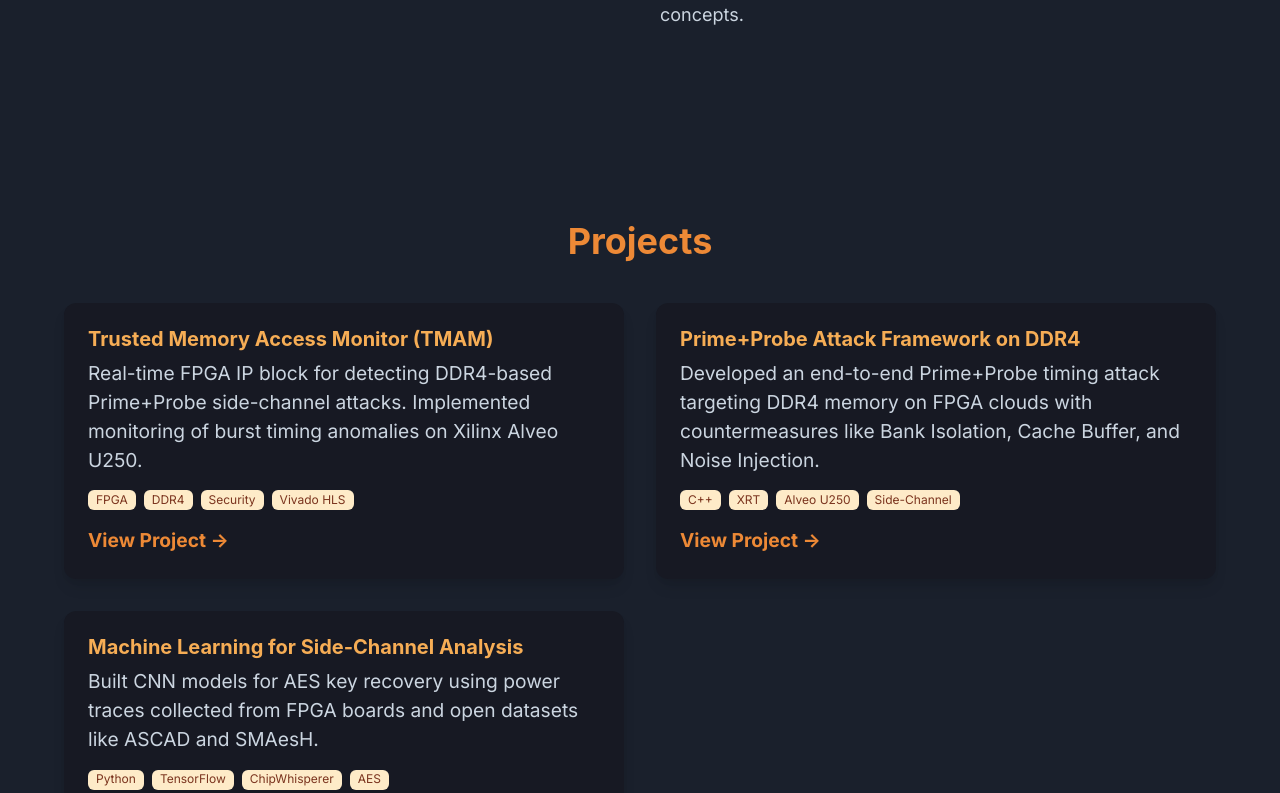
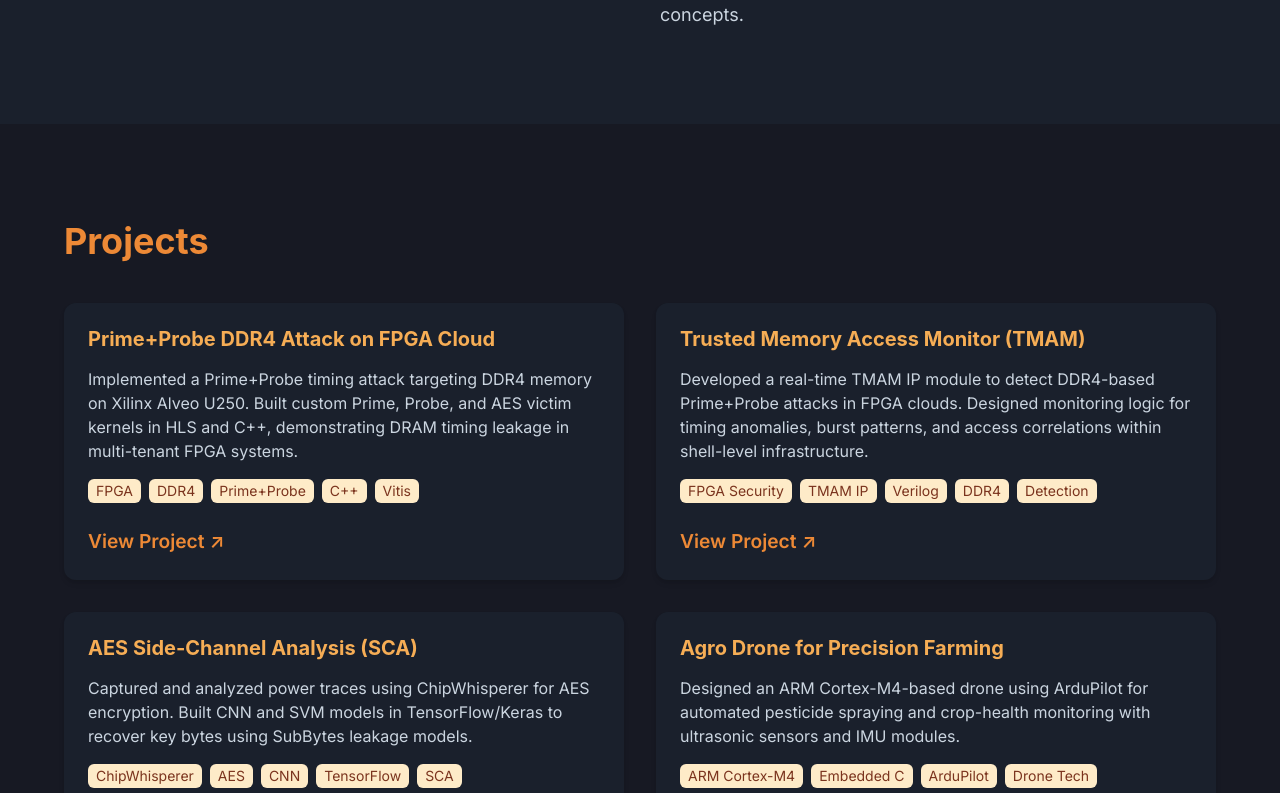
Before and after one commit to VineetChadalavada/vineet-portfolio, a Next.js app: page / in a window 1280 px wide. Shown: the part 847-1640 px from the top of the page. Built offline with nearby package versions, Linux system fonts and the light colour scheme.

Commit message:
Update Projects.tsx

```diff
--- a/components/Projects.tsx
+++ b/components/Projects.tsx
@@ -2,9 +2,8 @@ import {
   Box,
   Heading,
   Text,
+  SimpleGrid,
   VStack,
-  SimpleGrid,
-  HStack,
   Link,
   Tag,
 } from "@chakra-ui/react";
@@ -12,67 +11,84 @@ import { motion } from "framer-motion";
 
 const MotionBox = motion(Box);
 
-export default function Projects() {
 const projects = [
   {
+    title: "Prime+Probe DDR4 Attack on FPGA Cloud",
+    desc: "Implemented a Prime+Probe timing attack targeting DDR4 memory on Xilinx Alveo U250. Built custom Prime, Probe, and AES victim kernels in HLS and C++, demonstrating DRAM timing leakage in multi-tenant FPGA systems.",
+    tags: ["FPGA", "DDR4", "Prime+Probe", "C++", "Vitis"],
+    link: "https://github.com/VineetChadalavada", // you can later link to your repo or paper
+  },
+  {
     title: "Trusted Memory Access Monitor (TMAM)",
-      desc: "Real-time FPGA IP block for detecting DDR4-based Prime+Probe side-channel attacks. Implemented monitoring of burst timing anomalies on Xilinx Alveo U250.",
-      tags: ["FPGA", "DDR4", "Security", "Vivado HLS"],
+    desc: "Developed a real-time TMAM IP module to detect DDR4-based Prime+Probe attacks in FPGA clouds. Designed monitoring logic for timing anomalies, burst patterns, and access correlations within shell-level infrastructure.",
+    tags: ["FPGA Security", "TMAM IP", "Verilog", "DDR4", "Detection"],
     link: "https://github.com/VineetChadalavada",
   },
   {
-      title: "Prime+Probe Attack Framework on DDR4",
-      desc: "Developed an end-to-end Prime+Probe timing attack targeting DDR4 memory on FPGA clouds with countermeasures like Bank Isolation, Cache Buffer, and Noise Injection.",
-      tags: ["C++", "XRT", "Alveo U250", "Side-Channel"],
-      link: "https://vineetchadalavada.github.io",
+    title: "AES Side-Channel Analysis (SCA)",
+    desc: "Captured and analyzed power traces using ChipWhisperer for AES encryption. Built CNN and SVM models in TensorFlow/Keras to recover key bytes using SubBytes leakage models.",
+    tags: ["ChipWhisperer", "AES", "CNN", "TensorFlow", "SCA"],
+    link: "https://github.com/VineetChadalavada",
   },
   {
-      title: "Machine Learning for Side-Channel Analysis",
-      desc: "Built CNN models for AES key recovery using power traces collected from FPGA boards and open datasets like ASCAD and SMAesH.",
-      tags: ["Python", "TensorFlow", "ChipWhisperer", "AES"],
+    title: "Agro Drone for Precision Farming",
+    desc: "Designed an ARM Cortex-M4-based drone using ArduPilot for automated pesticide spraying and crop-health monitoring with ultrasonic sensors and IMU modules.",
+    tags: ["ARM Cortex-M4", "Embedded C", "ArduPilot", "Drone Tech"],
     link: "https://github.com/VineetChadalavada",
   },
 ];
 
+export default function Projects() {
   return (
-    <Box id="projects" py={24} px={6} bg="gray.800" color="gray.100">
-      <VStack spacing={10} maxW="6xl" mx="auto" align="stretch">
-        <Heading size="xl" color="orange.400" textAlign="center">
+    <Box id="projects" py={24} px={6} bg="gray.900" color="gray.100">
+      <VStack spacing={10} maxW="6xl" mx="auto" align="start">
+        <Heading size="xl" color="orange.400">
           Projects
         </Heading>
 
-        <SimpleGrid columns={{ base: 1, md: 2 }} spacing={8}>
-          {projects.map((proj, idx) => (
+        <SimpleGrid columns={{ base: 1, md: 2 }} spacing={8} w="100%">
+          {projects.map((proj, i) => (
             <MotionBox
-              key={idx}
-              bg="gray.900"
+              key={i}
               p={6}
-              rounded="xl"
-              shadow="lg"
-              whileHover={{ y: -5 }}
+              bg="gray.800"
+              borderRadius="xl"
+              boxShadow="md"
+              whileHover={{ scale: 1.03, boxShadow: "0px 0px 15px #ff9400" }}
               transition={{ duration: 0.3 }}
             >
-              <Heading size="md" color="orange.300" mb={2}>
+              <VStack align="start" spacing={4}>
+                <Heading size="md" color="orange.300">
                   {proj.title}
                 </Heading>
-              <Text color="gray.300" mb={4}>
+                <Text color="gray.300" fontSize="md">
                   {proj.desc}
                 </Text>
-              <HStack wrap="wrap" mb={4}>
-                {proj.tags.map((tag, i) => (
-                  <Tag key={i} size="sm" colorScheme="orange">
+
+                <Box>
+                  {proj.tags.map((tag, j) => (
+                    <Tag
+                      key={j}
+                      mr={2}
+                      mb={2}
+                      colorScheme="orange"
+                      variant="subtle"
+                      fontWeight="medium"
+                    >
                       {tag}
                     </Tag>
                   ))}
-              </HStack>
+                </Box>
+
                 <Link
                   href={proj.link}
                   color="orange.400"
-                fontWeight="bold"
+                  fontWeight="semibold"
                   isExternal
                 >
-                View Project →
+                  View Project ↗
                 </Link>
+              </VStack>
             </MotionBox>
           ))}
         </SimpleGrid>
```
Lines whose indentation alone changed are shown as unchanged.
